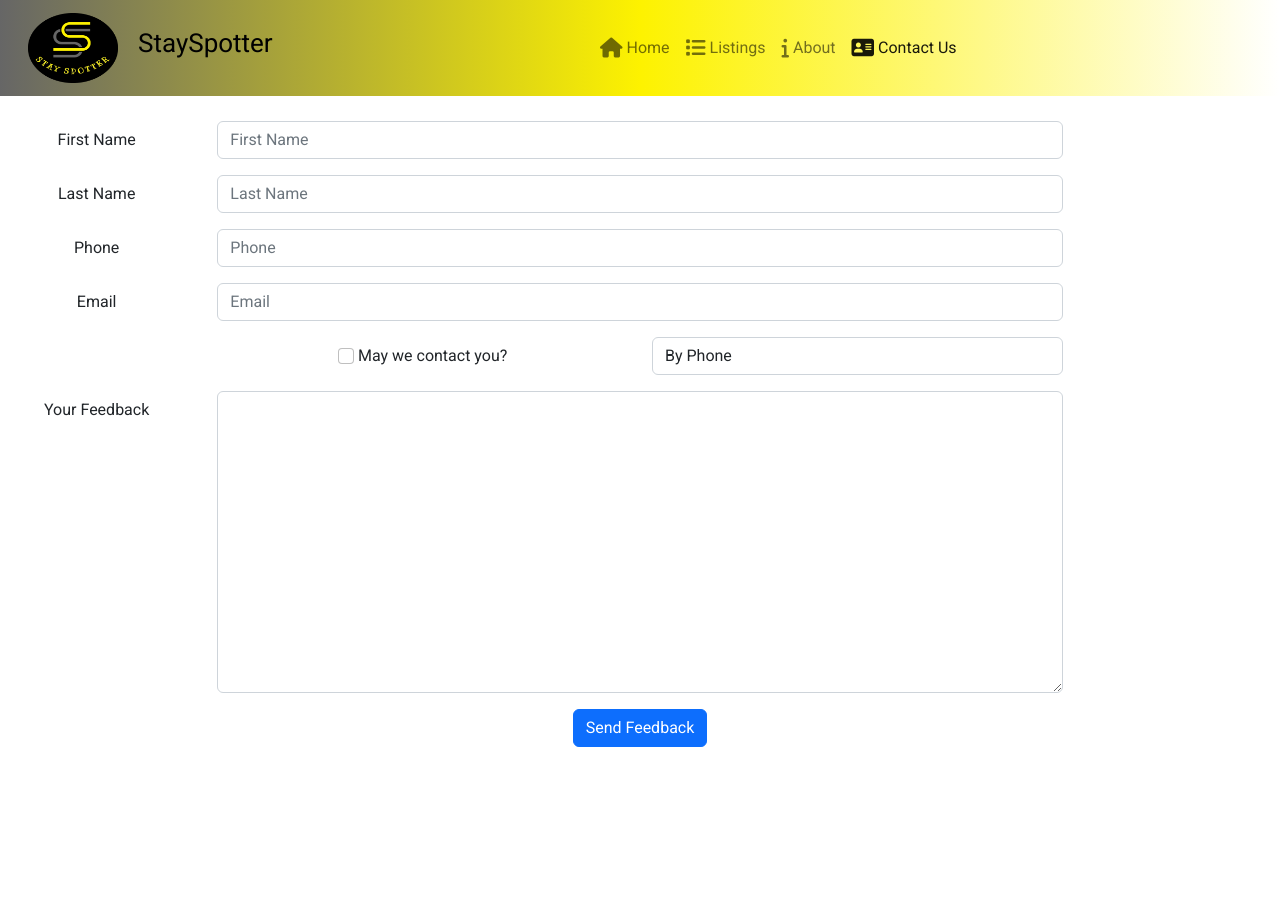
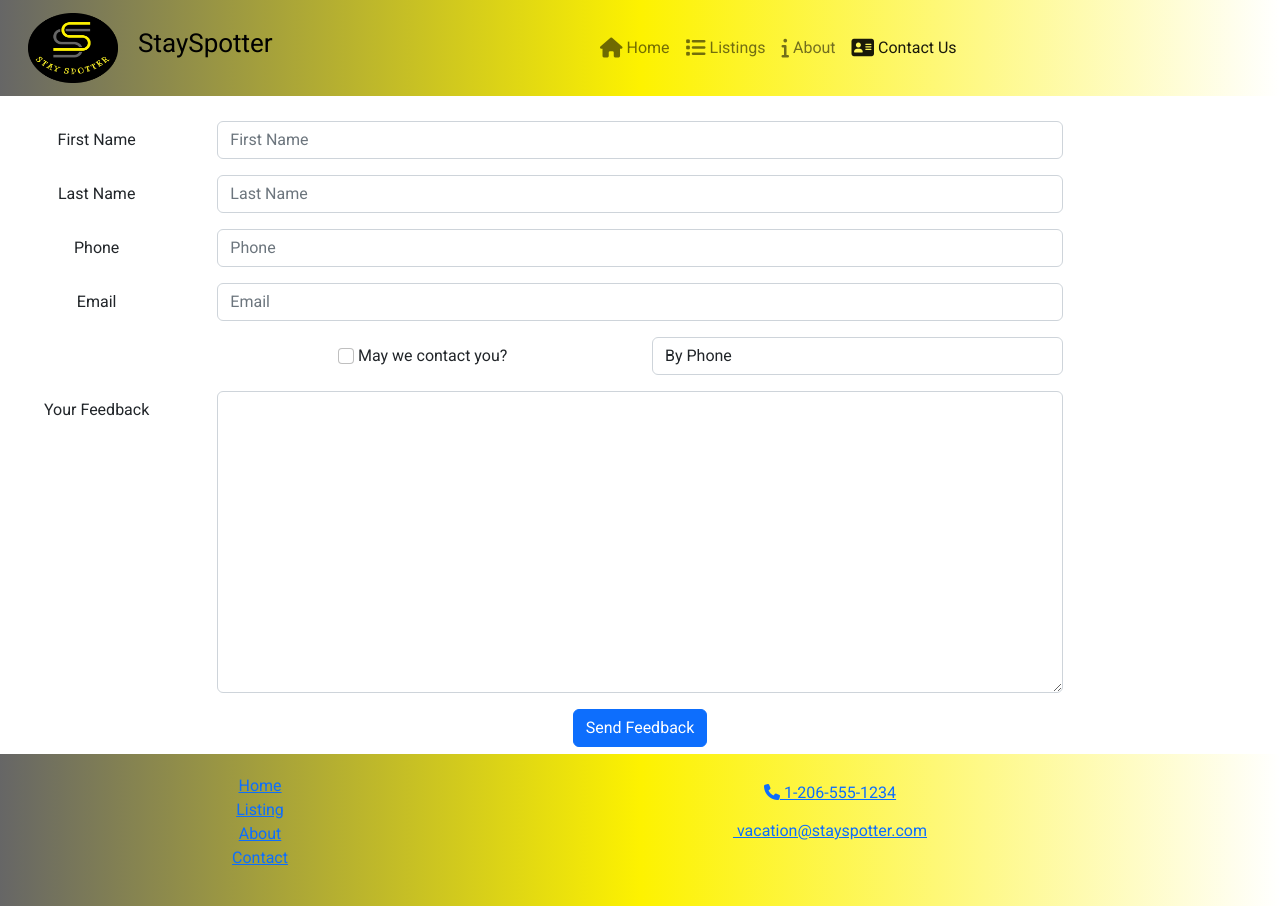
Before and after one commit to wntrch/Stay-Spotter-React-Project, a React (Create React App) app: page /contact in a window 1280 px wide. Before the commit the page ends 800 px from the top, so only its background shows below. Built offline with nearby package versions, Linux system fonts and the light colour scheme.

Commit message:
created Footer

```diff
--- a/src/App.css
+++ b/src/App.css
@@ -251,3 +251,8 @@ a {
   line-height: 1.5;
   margin: 15px 0px;
 }
+.site-footer {
+  background-image: linear-gradient(to right, #666666, #fdf200, #fff);
+  padding: 20px 0;
+  margin-top: 2rem;
+}
--- a/src/App.js
+++ b/src/App.js
@@ -5,6 +5,7 @@ import ContactUs from "./pages/ContactUs";
 import RentalDetailPage from "./pages/RentalDetailPage";
 import { Route, Routes } from "react-router-dom";
 import About from "./pages/About";
+import Footer from "./components/Footer";
 
 function App() {
   return (
@@ -16,6 +17,7 @@ function App() {
         <Route path="about" element={<About />} />
         <Route path="contact" element={<ContactUs />} />
       </Routes>
+      <Footer />
     </div>
   );
 }
--- /dev/null
+++ b/src/components/Footer.js
@@ -0,0 +1,52 @@
+import { Container, Col, Row } from 'reactstrap';
+import { Link } from 'react-router-dom';
+
+
+
+const Footer = () =>{
+    return (
+        <footer className='site-footer'>
+            <Container>
+                <Row>
+                    <Col xs={{ size: 4, offset: 1 }} sm='2'>
+                        <ul className='list-unstyled' >
+                            <li>
+                                <Link to = '/'>Home</Link>
+                            </li>
+                            <li>
+                                <Link to = '/listings'>Listing</Link>
+                            </li>
+                            <li>
+                                <Link to = '/about'>About</Link>
+                            </li>
+                            <li>
+                                <Link to = '/contact'>Contact</Link>
+                            </li>
+                        </ul>
+                    </Col>
+                    <Col xs='6' sm='3' className='text-center'>
+                    </Col>
+                    <Col sm='4' className='text-center'>
+                        <a
+                            role='button'
+                            className='btn btn-link'
+                            href='tel:+12065551234'
+                        >
+                            <i className='fa fa-phone' /> 1-206-555-1234
+                        </a>
+                        <br />
+                        <a
+                            role='button'
+                            className='btn btn-link'
+                            href='mailto:notreal@notreal.co'
+                        >
+                            <i className='fa fa-envelope-o' /> vacation@stayspotter.com
+                        </a>
+                    </Col>
+                </Row>
+            </Container>
+        </footer>
+    )
+}
+
+export default Footer;
```
